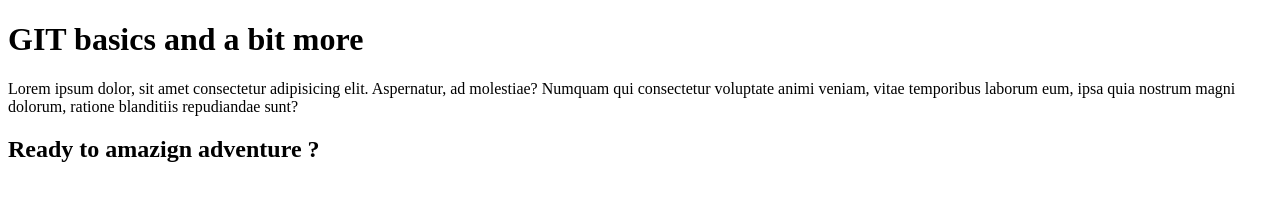
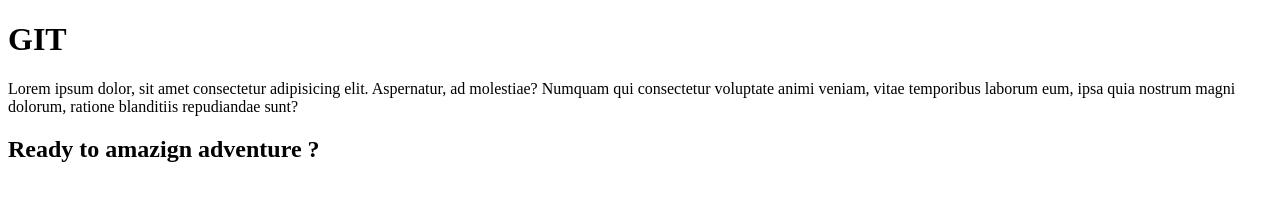
Before and after one commit to GKonar/test_rep, a plain HTML site: page index.html in a window 1280 px wide. Drawn offline with Linux system fonts and the light colour scheme.

Commit message:
Change heading h1

```diff
--- a/index.html
+++ b/index.html
@@ -9,7 +9,7 @@
 </head>
 
 <body>
-  <h1>GIT basics and a bit more</h1>
+  <h1>GIT</h1>
   <p>Lorem ipsum dolor, sit amet consectetur adipisicing elit. Aspernatur, ad molestiae? Numquam qui consectetur
     voluptate animi veniam, vitae temporibus laborum eum, ipsa quia nostrum magni dolorum, ratione blanditiis
     repudiandae sunt?</p>
```
